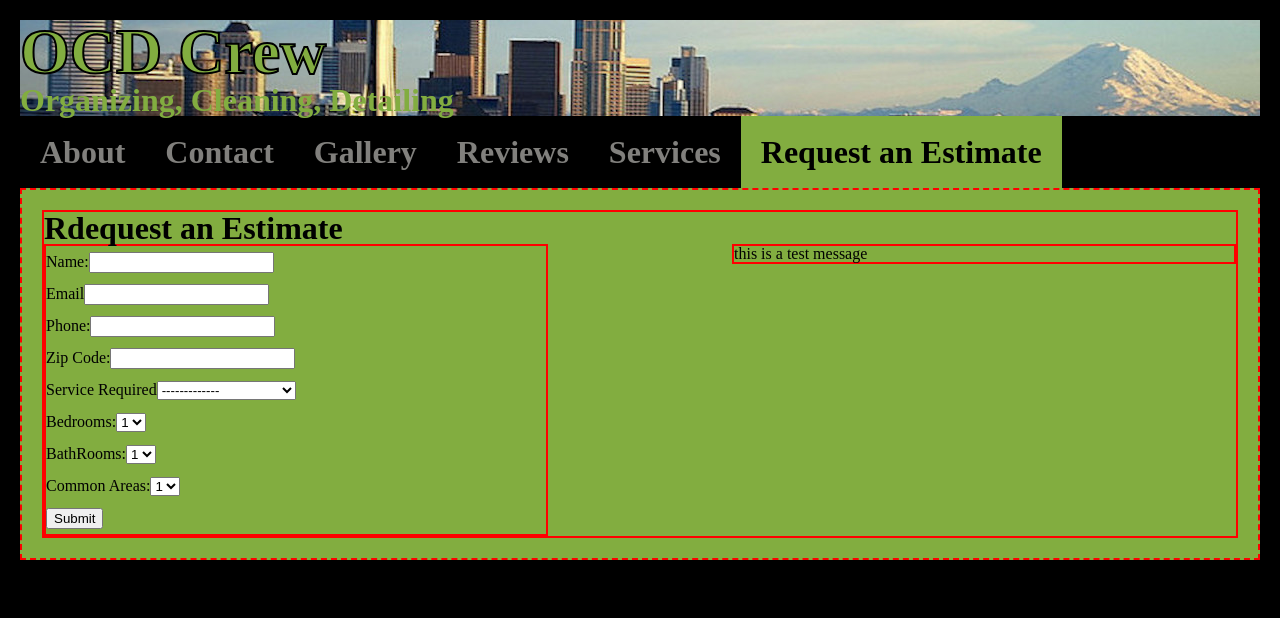
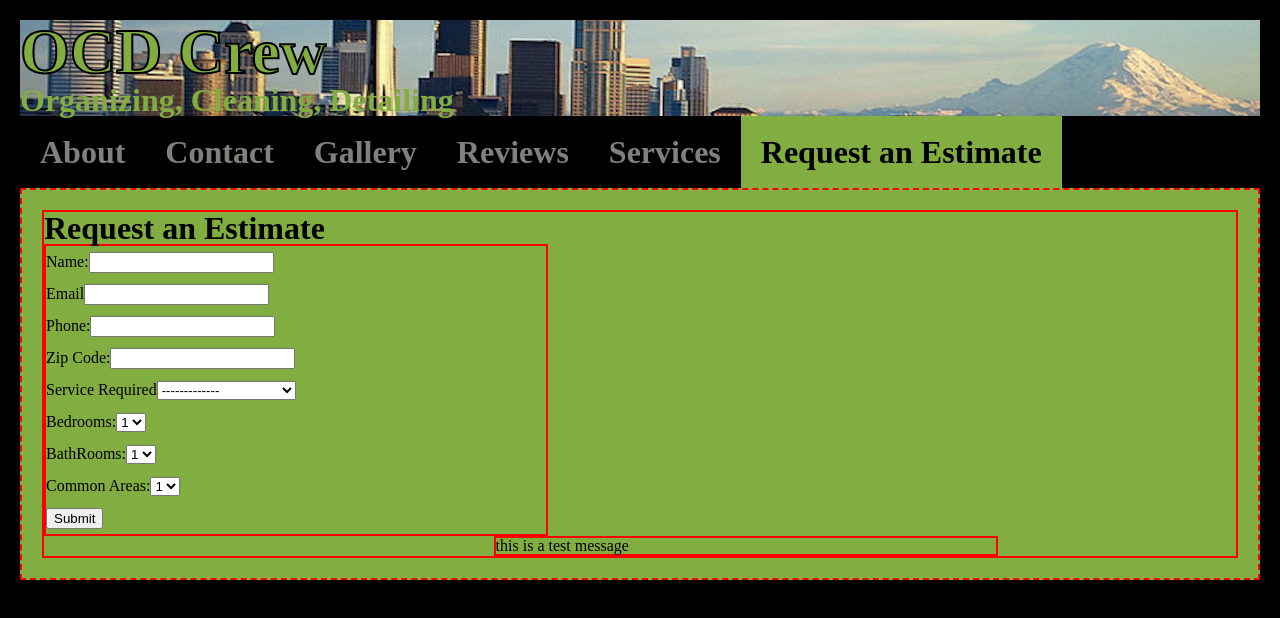
Before and after one commit to rogerdav/ocdcrew, a React app: page /#/estimateHome in a window 1280 px wide. Built offline with nearby package versions, Linux system fonts and the light colour scheme.

Commit message:
styling for estimate

```diff
--- a/src/estimateHome.css
+++ b/src/estimateHome.css
@@ -2,7 +2,7 @@
   width: 500px;
   border: solid 2px red;
   float: right;
-
+  margin-right: 20%;
   background-color: #82ad40;
 }
 #estimateForm {
--- a/src/estimateHome.js
+++ b/src/estimateHome.js
@@ -8,7 +8,7 @@ class EstimateHome extends Component {
   render() {
     return (
       <div id="esContainer">
-        <h2>Rdequest an Estimate</h2>
+        <h2>Request an Estimate</h2>
         <div id="estimateForm" className="inline">
          <EstimateForm />
 
```
